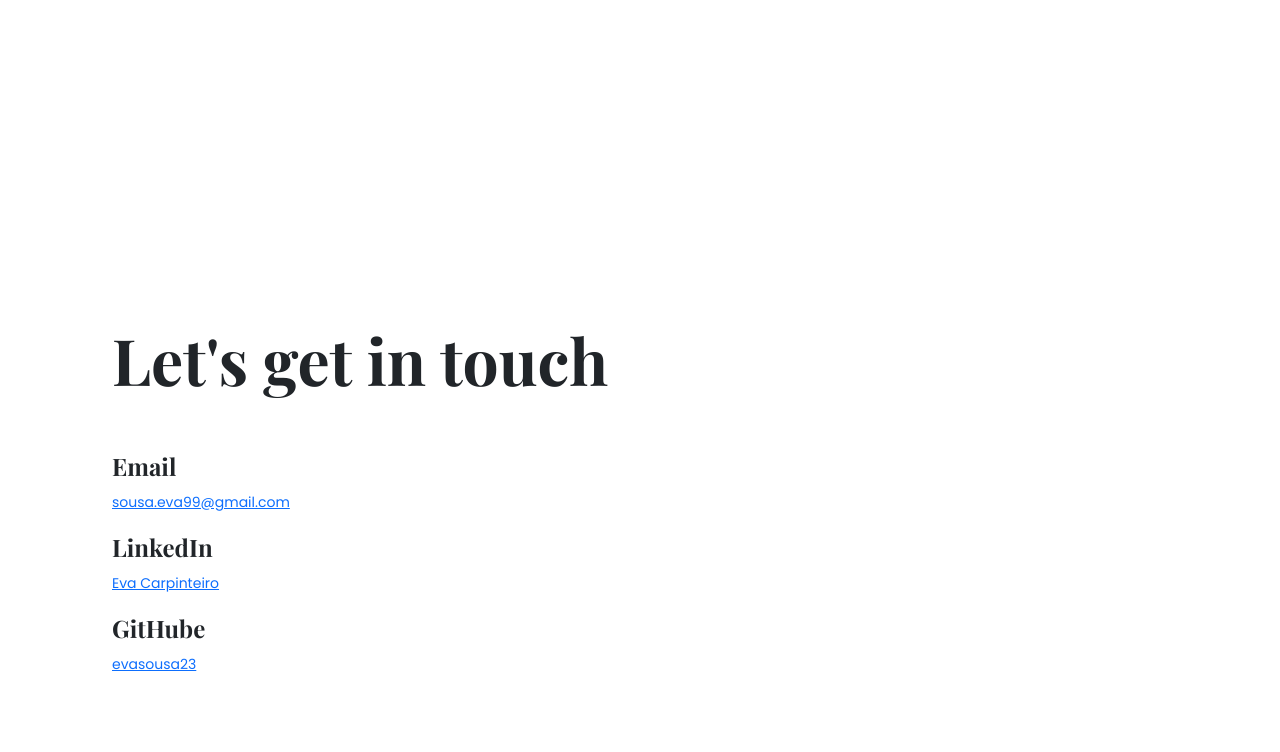
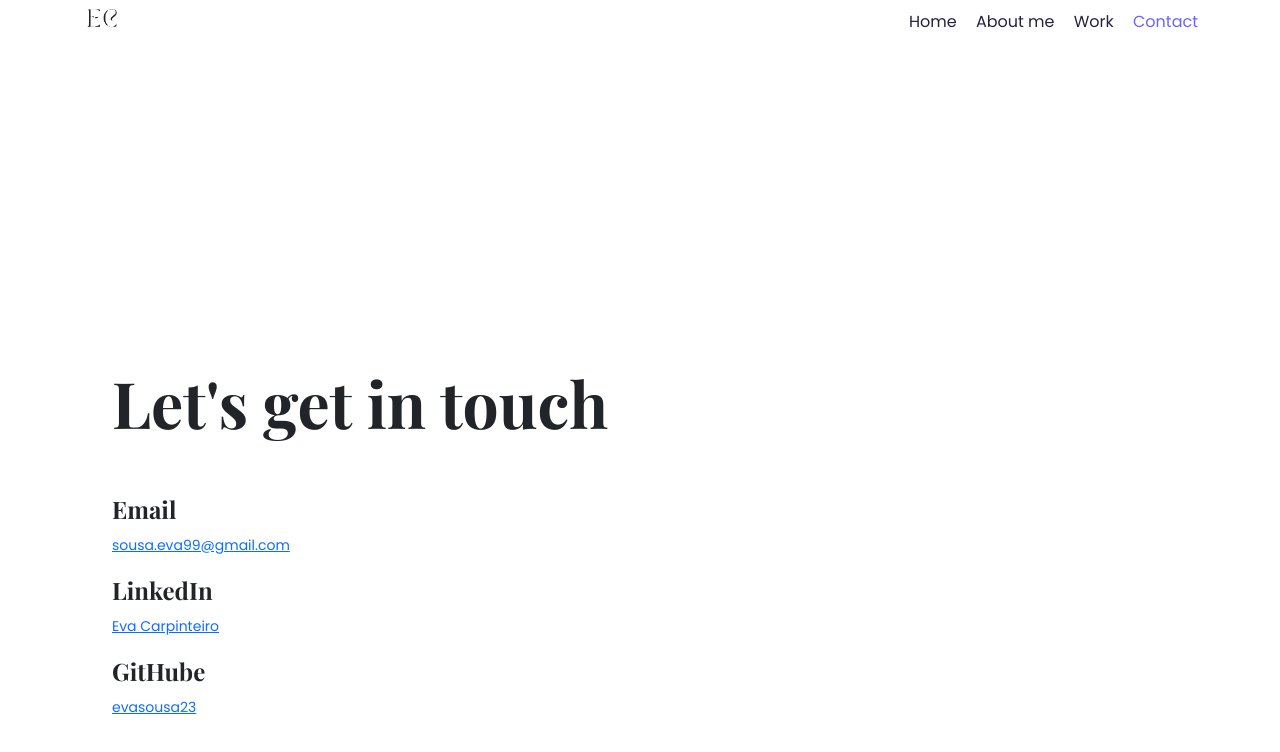
Before and after one commit to evasousa23/Portfolio, a plain HTML site: page contact.html in a window 1280 px wide. Drawn offline with nearby package versions, Linux system fonts and the light colour scheme.

Commit message:
add nav bar in other pages

```diff
--- a/contact.html
+++ b/contact.html
@@ -35,6 +35,35 @@
     ></script>
   </head>
   <body>
+    <div class="container">
+      <nav class="d-flex justify-content-between">
+        <img
+          src="images/Main Logo.png"
+          alt="Eva Carpinteiro Logo Design"
+          class="logo d-none d-sm-block"
+        />
+        <ul>
+          <li>
+            <a href="/" title="Homepage">Home</a>
+          </li>
+          <li>
+            <a
+              href="
+            /about.html"
+              title="About Eva"
+              >About me</a
+            >
+          </li>
+          <li>
+            <a href="/work.html" title=" Eva Work">Work </a>
+          </li>
+          <li class="active">
+            <a href="/contact.html" title="Contact Eva">Contact</a>
+          </li>
+        </ul>
+      </nav>
+    </div>
+
     <div class="content-container container">
       <div class="row">
         <div class="content">
```
Also changed, not shown: about.html (+26 -0 lines), index.html (+14 -8 lines), work.html (+27 -1 lines).
